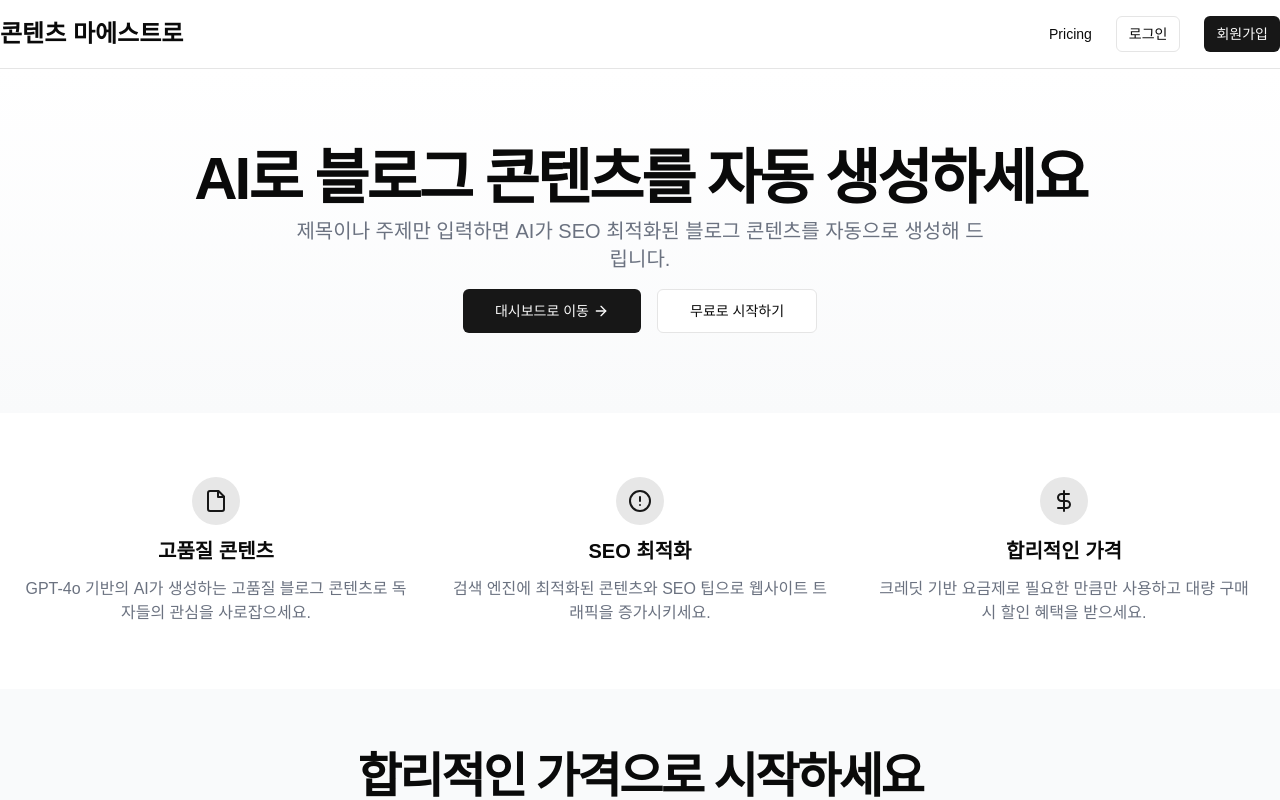
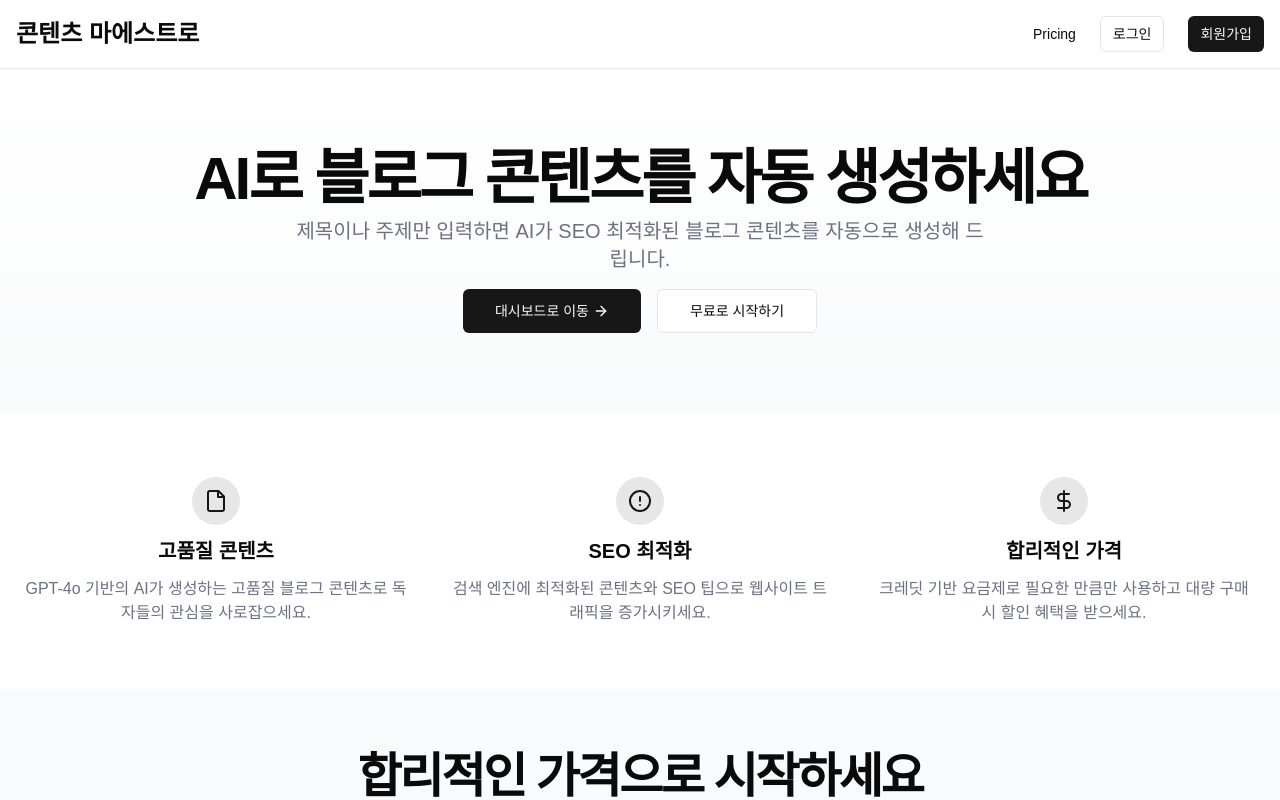
Before and after one commit to jeyong-shin/content-maestro-jeyong, a Next.js app: page / in a window 1280 px wide. Shown: the top 800 px of the page. Built offline with nearby package versions, Linux system fonts and the light colour scheme.

Commit message:
좌측으로 페이지가 쏠리는 문제 해결

```diff
--- a/tailwind.config.ts
+++ b/tailwind.config.ts
@@ -9,6 +9,13 @@ const config: Config = {
     "*.{js,ts,jsx,tsx,mdx}"
   ],
   theme: {
+    container: {
+      center: true,
+      padding: "1rem",
+      screens: {
+        "2xl": "1400px",
+      },
+    },
   	extend: {
   		colors: {
   			background: 'hsl(var(--background))',
```
